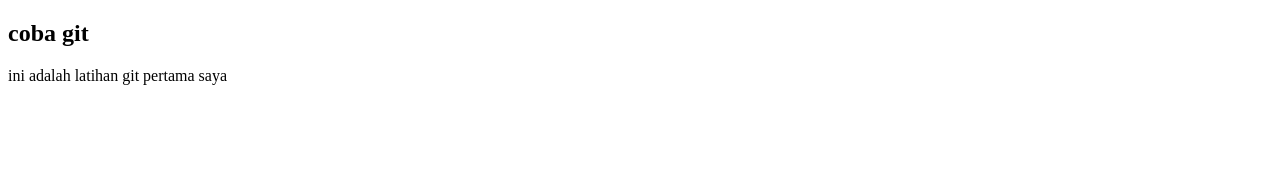
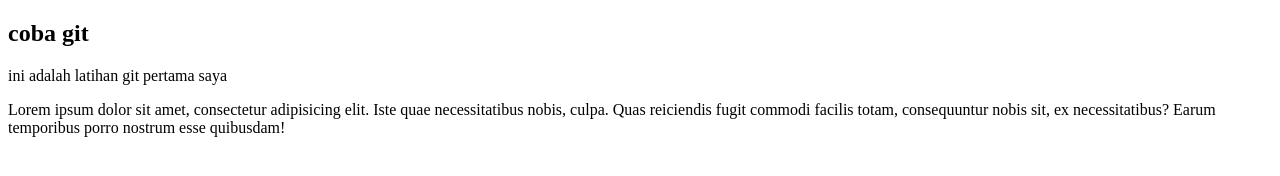
Before and after one commit to arif-prog/repository-2, a plain HTML site: page index.html in a window 1280 px wide. Drawn offline with Linux system fonts and the light colour scheme.

Commit message:
menambahkan paragaraf

```diff
--- a/index.html
+++ b/index.html
@@ -9,5 +9,6 @@
 <body>
     <h2>coba git</h2>
     <p>ini adalah latihan git pertama saya</p>
+    <p>Lorem ipsum dolor sit amet, consectetur adipisicing elit. Iste quae necessitatibus nobis, culpa. Quas reiciendis fugit commodi facilis totam, consequuntur nobis sit, ex necessitatibus? Earum temporibus porro nostrum esse quibusdam!</p>
 </body>
 </html>
```
